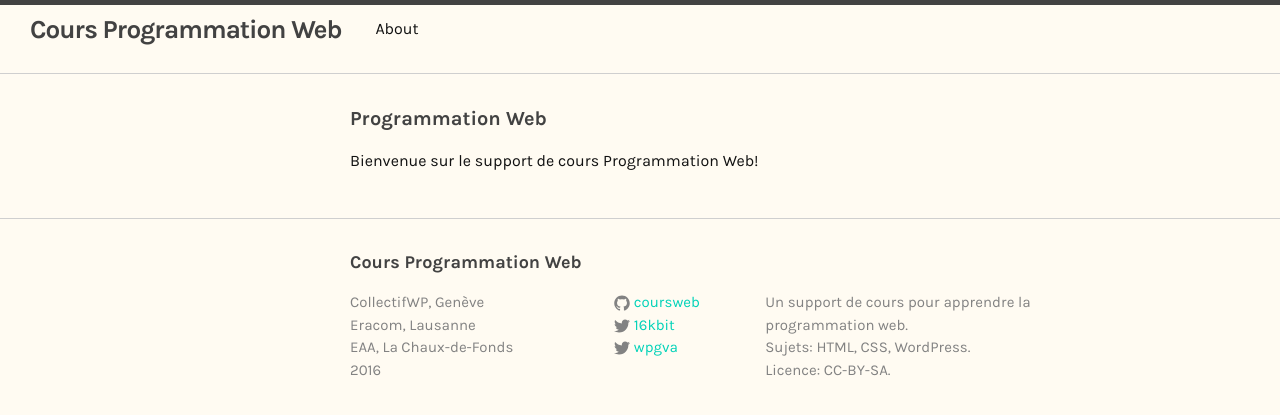
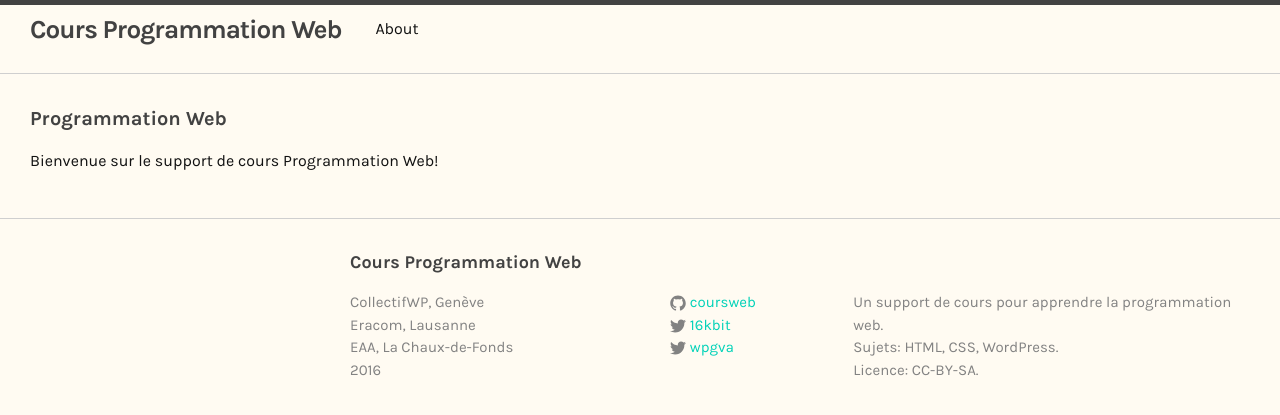
Before and after one commit to coursweb/coursweb.github.io, a Jekyll site: the page built from index.html, in a window 1280 px wide. Shown: the top 415 px of the page. Built offline with Jekyll 4.4.1, drawn with Linux system fonts in a browser that asks for light colours.

Commit message:
correctif CSS

```diff
--- a/_layouts/default.html
+++ b/_layouts/default.html
@@ -3,7 +3,7 @@
 
   {% include head.html %}
 
-  <body>
+  <body{% if page.url == '/' %} class="homepage"{% endif %}>
 
     {% include header.html %}
 
--- a/_sass/_overrides.scss
+++ b/_sass/_overrides.scss
@@ -107,6 +107,9 @@
 
 .site-header .wrapper {
 	max-width: 100%;
+  @include media-query($on-laptop) {
+    max-width: 100%;
+  }
 }
 
 .lettrine:first-letter {
@@ -257,12 +260,26 @@
 		padding-left: $sidebar-ratio;
 	}
 
-	.wrapper {
-		margin-left: 0;
-	}
+
 
 } /*end min W 800px H 600px */
 
+
+@media screen
+  and (min-width: 800px) {
+
+  .homepage .page-content {
+    width: 100%;
+    padding-left: 0;
+  }
+
+  .homepage .wrapper {
+    max-width: calc(100% - (30px * 2));
+    margin-left: 0;
+    padding-right: 15px;
+  }
+
+}
 
 /**
  * Grid Layout
@@ -328,4 +345,10 @@
 
     }
 
+    @media screen and (min-width: 960px) {
+        .index-menu {
+          grid-template-columns: 1fr 1fr 1fr 1fr;
+        }
+    }
+
  }
```
